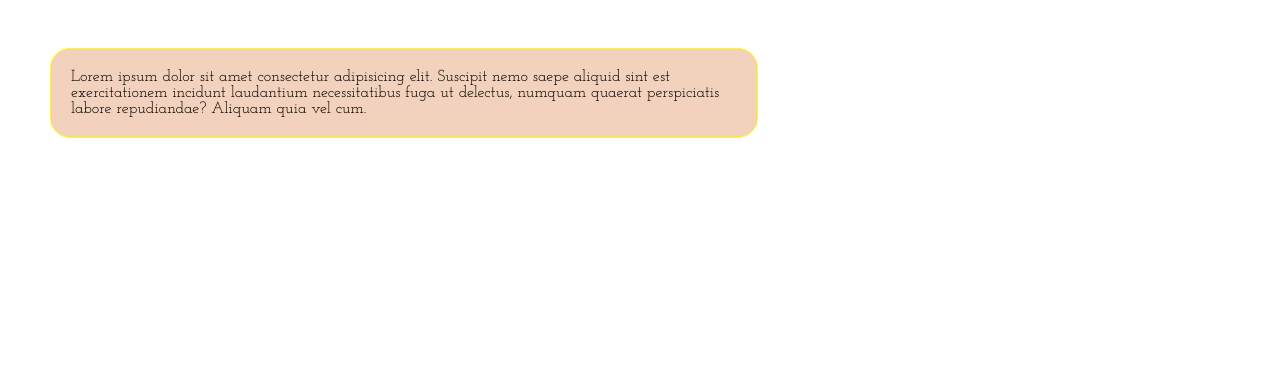
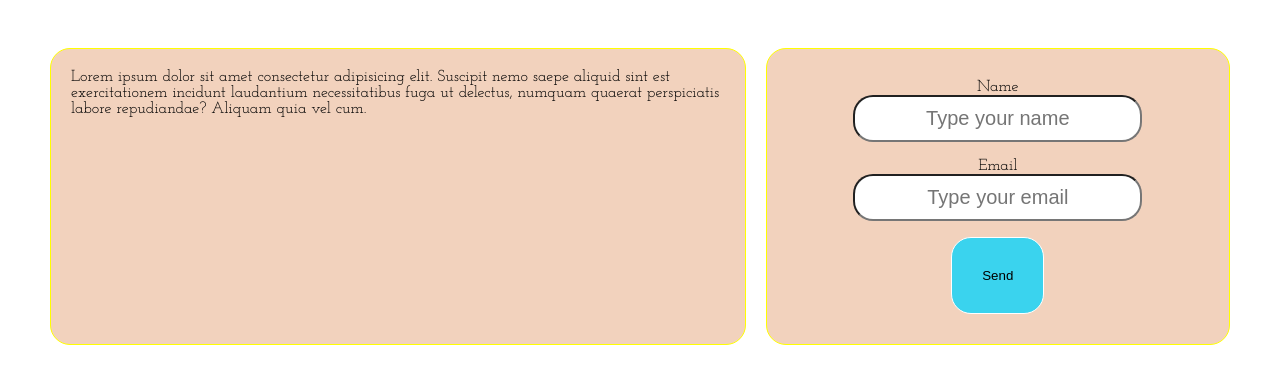
Before and after one commit to marinakunts/my_page, a plain HTML site: page index.html in a window 1280 px wide. Shown: the part 802-1186 px from the top of the page. Before the commit the page ends 990 px from the top, so only its background shows below. Drawn offline with Linux system fonts and the light colour scheme.

Commit message:
add modul

```diff
--- a/index.html
+++ b/index.html
@@ -26,6 +26,17 @@
             necessitatibus fuga ut delectus, numquam quaerat perspiciatis labore
             repudiandae? Aliquam quia vel cum.
           </div>
+          <div class="modul">
+            <form class="modul_form">
+              <label for="name">Name</label>
+              <input type="text" placeholder="Type your name" />
+              <br />
+              <label for="email">Email</label>
+              <input type="text" placeholder="Type your email" />
+              <br />
+              <button>Send</button>
+            </form>
+          </div>
         </div>
       </main>
     </div>
```
